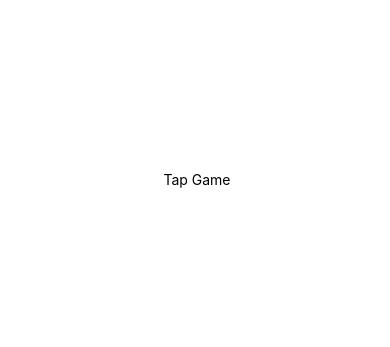
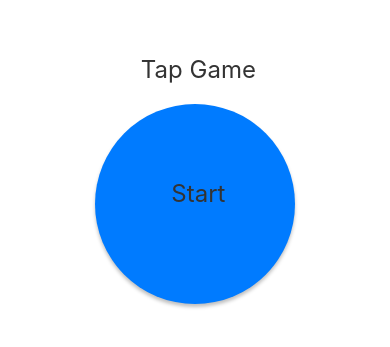
Before and after one commit to TejalKanti/tap-game, a React Native app: screen / in a window 390 px wide. Shown: the part 243-590 px from the top of the page. Built offline with nearby package versions, Linux system fonts and the light colour scheme.

Commit message:
added: code touchable opacity and styles

```diff
--- a/App.tsx
+++ b/App.tsx
@@ -1,10 +1,13 @@
 import { useEffect, useState } from 'react';
-import { StyleSheet, Text, View } from 'react-native';
+import { StyleSheet, Text, View , TouchableOpacity} from 'react-native';
 
 export default function App() {
   return (
     <View style={styles.container}>
-      <Text> Tap Game</Text>
+      <Text style={styles.title}> Tap Game</Text>
+      <TouchableOpacity style={styles.button}>
+        <Text style={styles.title}> Start</Text>
+      </TouchableOpacity>
     </View>
   );
 }
@@ -35,7 +38,9 @@ const styles = StyleSheet.create({
     shadowRadius: 3.84,
   },
   buttonText: {
-
+    fontSize: 48,
+    color: '#fff',
+    fontWeight: 'bold',
   },
 
 });
```
